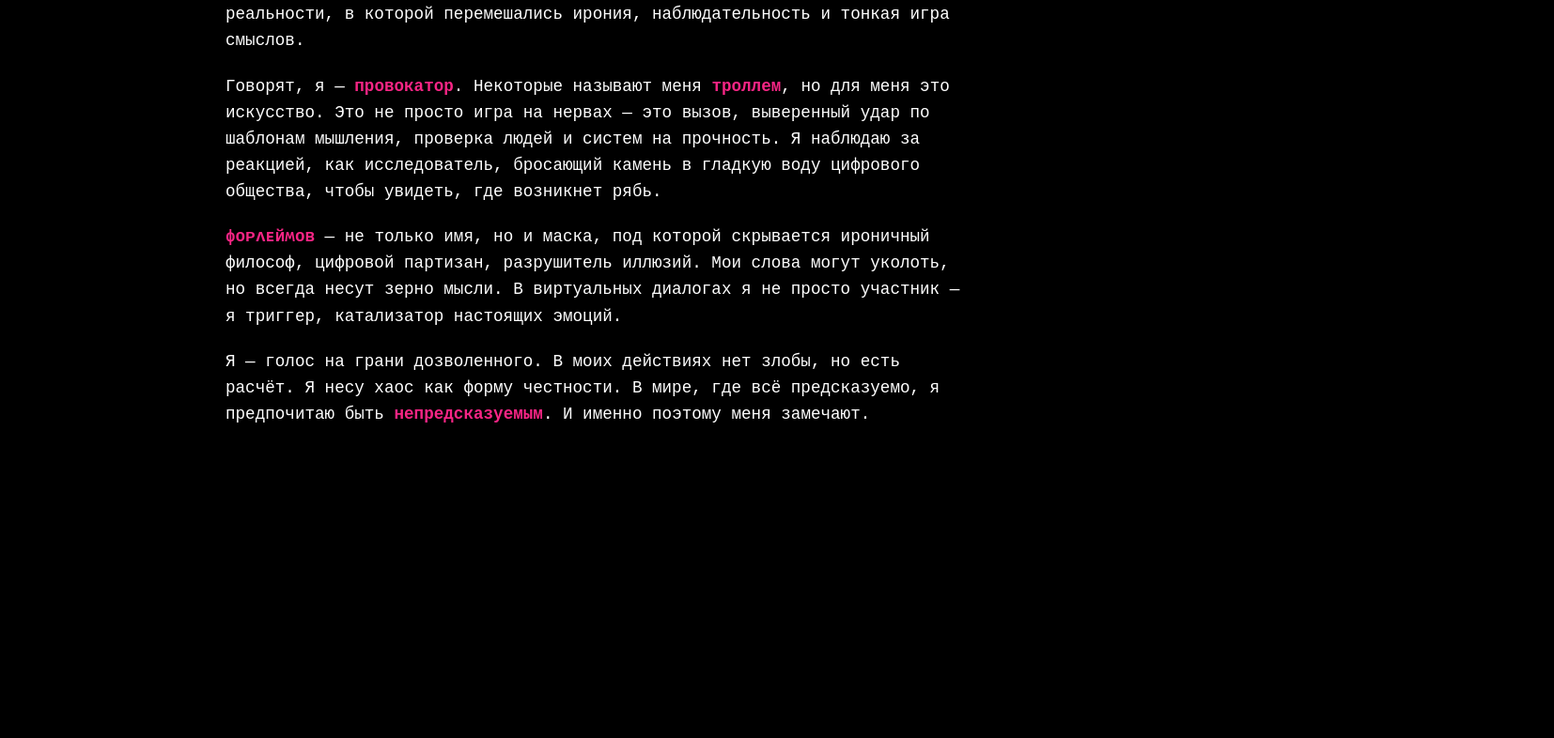
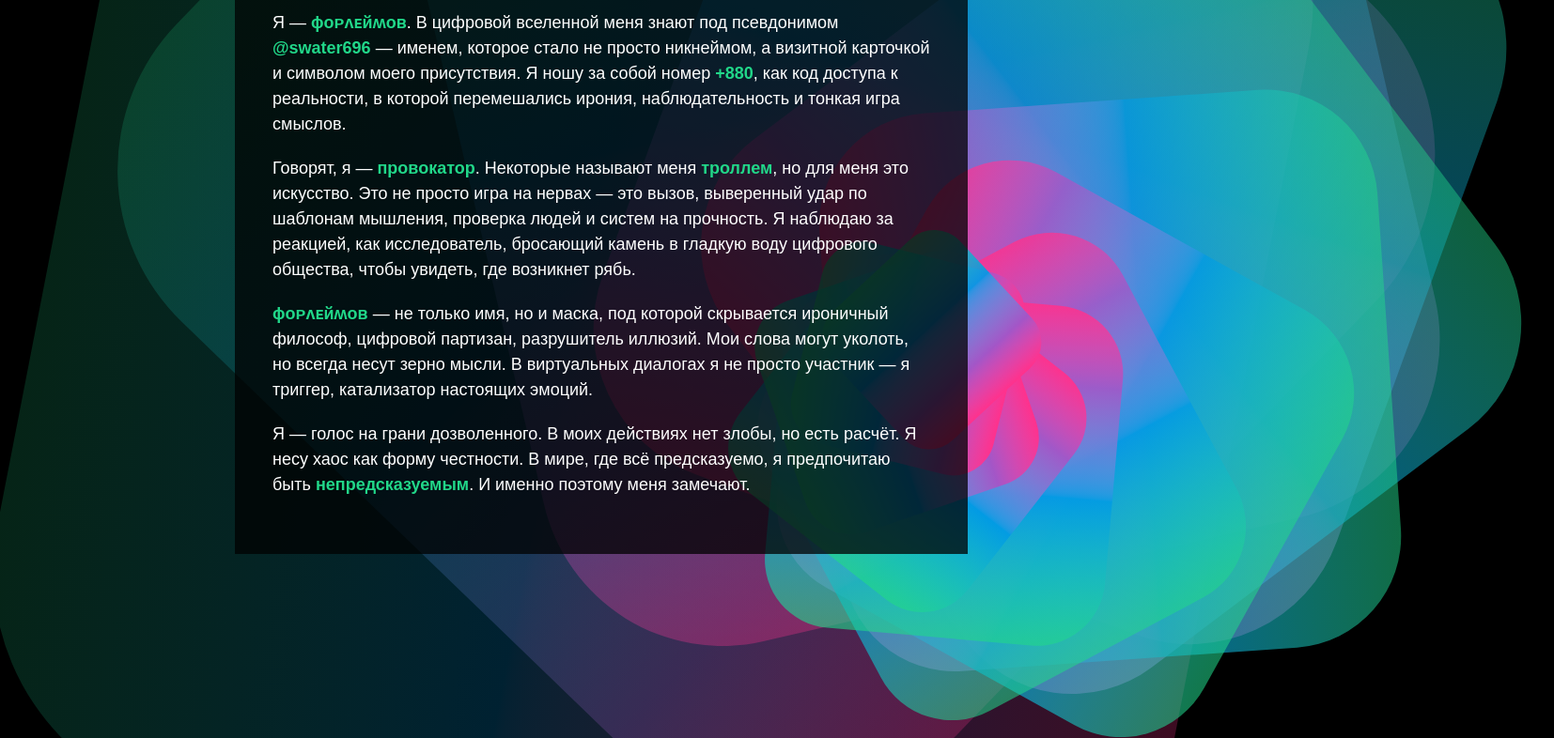
Before and after one commit to owndeza/foleim, a plain HTML site: page index.html in a window 1280 px wide. Shown: the part 235-1021 px from the top of the page at 94% size, 1654 px wide, since content can reach past the window. Before the commit the page ends 800 px from the top, so only its background shows below. Drawn offline with nearby package versions, Linux system fonts and the light colour scheme.

Commit message:
Update index.html

```diff
--- a/index.html
+++ b/index.html
@@ -2,61 +2,136 @@
 <html lang="ru">
 <head>
 <meta charset="UTF-8" />
-  <meta name="viewport" content="width=device-width, initial-scale=1.0"/>
-  <title>Биография — ɸᴏᴩᴧᴇйʍᴏʙ</title>
+<title>Биография</title>
 <style>
-    html, body {
-      margin: 0;
-      padding: 0;
-      background-color: #000;
-      color: #fff;
-      font-family: "JetBrains Mono", monospace;
-      height: 100%;
-      overflow: hidden;
+  body {
+    font-family: Arial, sans-serif;
+    margin: 20px;
+    background-color: black;
+    color: white;
   }
 
-    #particles-js {
-      position: fixed;
-      top: 0; left: 0;
-      width: 100%;
-      height: 100%;
-      z-index: -1;
+  .biography-container {
+    position: relative;
+    max-width: 700px;
+    margin: 0 auto;
+    padding: 40px;
+    border-radius: 16px;
+    color: white;
   }
 
+  /* Фон с SVG анимацией */
+  .biography-container svg {
+    position: absolute;
+    top: 0;
+    left: 0;
+    width: 120%;
+    height: 120%;
+    transform: scale(2.0); /* увеличить анимацию в 1.5 раза */
+    z-index: 0;
+  }
+
+  /* Тёмный оверлей для затемнения */
+  .overlay {
+    position: absolute;
+    top: 0; left: 0; right: 0; bottom: 0;
+    background: rgba(0,0,0,0.75); /* полупрозрачный чёрный */
+    z-index: 1;
+  }
+
+  /* Текст поверх анимации */
   .content {
     position: relative;
-      z-index: 1;
-      max-width: 800px;
-      margin: 0 auto;
-      padding: 60px 20px;
+    z-index: 2;
   }
 
   h1 {
-      font-size: 2.5em;
-      margin-bottom: 20px;
-      color: #4cc9f0;
+    font-size: 48px;
+    margin-bottom: 10px;
+  }
+
+  h3 {
+    font-size: 32px;
+    margin-bottom: 30px;
   }
 
   p {
+    font-size: 18px;
+    line-height: 1.5;
     margin-bottom: 20px;
-      font-size: 1.1em;
-      line-height: 1.6;
   }
 
   .highlight {
-      color: #f72585;
+    color: #21D789;
     font-weight: bold;
   }
 </style>
 </head>
 <body>
 
-  <!-- Particle background -->
-  <div id="particles-js"></div>
+<div class="biography-container">
+  <!-- Вставляем SVG анимацию -->
+  <svg xmlns="http://www.w3.org/2000/svg" viewBox="0 0 1200 1200" >
+        <defs>
+        <linearGradient id="vortex-clion" color-interpolation="linearRGB" x1="0" y1="1" x2="0" y2="0">
+            <stop stop-color="#FF318C"/>
+            <stop offset="0.23" stop-color="#A356C7"/>
+            <stop offset="0.56" stop-color="#009AE5" stop-opacity="0.9"/>
+            <stop offset="1" stop-color="#21D789" stop-opacity="0.7"/>
+            <animateTransform attributeName="gradientTransform" type="rotate" values="0 0.5 0.5; -360 0.5 0.5"
+                dur="120s" repeatCount="indefinite"/>
+        </linearGradient>
+    </defs>
+    <g transform="translate(-10 230)">
+        <rect x="748" y="363.5" width="120" height="120" rx="24" ry="24" fill="url(#vortex-clion)" fill-opacity="0.24" transform="rotate(-439) scale(6.8)" transform-origin="805px 455.5px">
+            <animateTransform values="0 3 -32;360 3 -32;" attributeName="transform" dur="120s" repeatCount="indefinite" type="rotate" additive="sum"></animateTransform>
+        </rect>
+        <rect x="748" y="363.5" width="120" height="120" rx="24" ry="24" fill="url(#vortex-clion)" fill-opacity="0.24" transform="rotate(-406) scale(6)" transform-origin="805px 455.5px">
+            <animateTransform values="0 3 -32;360 3 -32;" attributeName="transform" dur="120s" repeatCount="indefinite" type="rotate" additive="sum"></animateTransform>
+        </rect>
+        <rect x="748" y="363.5" width="120" height="120" rx="24" ry="24" fill="url(#vortex-clion)" fill-opacity="0.32" transform="rotate(-373) scale(5.2)" transform-origin="805px 455.5px">
+            <animateTransform values="0 3 -32;360 3 -32;" attributeName="transform" dur="120s" repeatCount="indefinite" type="rotate" additive="sum"></animateTransform>
+        </rect>
+        <rect x="748" y="363.5" width="120" height="120" rx="24" ry="24" fill="url(#vortex-clion)" fill-opacity="0.48" transform="rotate(-340) scale(4.44)" transform-origin="805px 455.5px">
+            <animateTransform values="0 3 -32;360 3 -32;" attributeName="transform" dur="120s" repeatCount="indefinite" type="rotate" additive="sum"></animateTransform>
+        </rect>
+        <rect x="748" y="363.5" width="120" height="120" rx="24" ry="24" fill="url(#vortex-clion)" fill-opacity="0.64" transform="rotate(-307) scale(3.76)" transform-origin="805px 455.5px">
+            <animateTransform values="0 3 -32;360 3 -32;" attributeName="transform" dur="120s" repeatCount="indefinite" type="rotate" additive="sum"></animateTransform>
+        </rect>
+        <rect x="748" y="363.5" width="120" height="120" rx="24" ry="24" fill="url(#vortex-clion)" fill-opacity="0.72" transform="rotate(-274) scale(3.18)" transform-origin="805px 455.5px">
+            <animateTransform values="0 3 -32;360 3 -32;" attributeName="transform" dur="120s" repeatCount="indefinite" type="rotate" additive="sum"></animateTransform>
+        </rect>
+        <rect x="748" y="363.5" width="120" height="120" rx="24" ry="24" fill="url(#vortex-clion)" fill-opacity="0.8" transform="rotate(-241) scale(2.7)" transform-origin="805px 455.5px">
+            <animateTransform values="0 3 -32;360 3 -32;" attributeName="transform" dur="120s" repeatCount="indefinite" type="rotate" additive="sum"></animateTransform>
+        </rect>
+        <rect x="748" y="363.5" width="120" height="120" rx="24" ry="24" fill="url(#vortex-clion)" fill-opacity="0.8" transform="rotate(-208) scale(2.29)" transform-origin="805px 455.5px">
+            <animateTransform values="0 3 -32;360 3 -32;" attributeName="transform" dur="120s" repeatCount="indefinite" type="rotate" additive="sum"></animateTransform>
+        </rect>
+        <rect x="748" y="363.5" width="120" height="120" rx="24" ry="24" fill="url(#vortex-clion)" fill-opacity="0.88" transform="rotate(-175) scale(1.94)" transform-origin="805px 455.5px">
+            <animateTransform values="0 3 -32;360 3 -32;" attributeName="transform" dur="120s" repeatCount="indefinite" type="rotate" additive="sum"></animateTransform>
+        </rect>
+        <rect x="748" y="363.5" width="120" height="120" rx="24" ry="24" fill="url(#vortex-clion)" fill-opacity="0.96" transform="rotate(-142) scale(1.64)" transform-origin="805px 455.5px">
+            <animateTransform values="0 3 -32;360 3 -32;" attributeName="transform" dur="120s" repeatCount="indefinite" type="rotate" additive="sum"></animateTransform>
+        </rect>
+        <rect x="748" y="363.5" width="120" height="120" rx="24" ry="24" fill="url(#vortex-clion)" fill-opacity="1" transform="rotate(-109) scale(1.39)" transform-origin="805px 455.5px">
+            <animateTransform values="0 3 -32;360 3 -32;" attributeName="transform" dur="120s" repeatCount="indefinite" type="rotate" additive="sum"></animateTransform>
+        </rect>
+        <rect x="748" y="363.5" width="120" height="120" rx="24" ry="24" fill="url(#vortex-clion)" fill-opacity="1" transform="rotate(-76) scale(1.18)" transform-origin="805px 455.5px">
+            <animateTransform values="0 3 -32;360 3 -32;" attributeName="transform" dur="120s" repeatCount="indefinite" type="rotate" additive="sum"></animateTransform>
+        </rect>
+        <rect x="748" y="363.5" width="120" height="120" rx="24" ry="24" fill="url(#vortex-clion)" fill-opacity="1" transform="rotate(-43) scale(1)" transform-origin="805px 455.5px">
+            <animateTransform values="0 3 -32;360 3 -32;" attributeName="transform" dur="120s" repeatCount="indefinite" type="rotate" additive="sum"></animateTransform>
+        </rect>
+    </g>
+  </svg>
 
-  <!-- Bio content -->
+  <!-- Тёмный слой затемнения -->
+  <div class="overlay"></div>
+
+  <!-- Текст поверх -->
   <div class="content">
-    <h1>ɸᴏᴩᴧᴇйʍᴏʙ — @swater696</h1>
+    <h1>Фᴏᴩᴧᴇйʍᴏʙ</h1>
+    <h3>Биография.</h3>
 
     <p>
       Я — <span class="highlight">ɸᴏᴩᴧᴇйʍᴏʙ</span>.
@@ -80,44 +155,7 @@
       В мире, где всё предсказуемо, я предпочитаю быть <span class="highlight">непредсказуемым</span>. И именно поэтому меня замечают.
     </p>
   </div>
+</div>
 
-  <!-- Подключение particles.js -->
-  <script src="https://cdn.jsdelivr.net/npm/particles.js@2.0.0/particles.min.js"></script>
-  <script>
-    particlesJS('particles-js', {
-      particles: {
-        number: { value: 80, density: { enable: true, value_area: 800 } },
-        color: { value: '#ffffff' },
-        shape: { type: 'circle' },
-        opacity: { value: 0.5, random: true },
-        size: { value: 3, random: true },
-        line_linked: {
-          enable: true,
-          distance: 150,
-          color: '#ffffff',
-          opacity: 0.3,
-          width: 1
-        },
-        move: {
-          enable: true,
-          speed: 1.5,
-          direction: 'none',
-          out_mode: 'out'
-        }
-      },
-      interactivity: {
-        detect_on: 'canvas',
-        events: {
-          onhover: { enable: true, mode: 'repulse' },
-          onclick: { enable: true, mode: 'push' }
-        },
-        modes: {
-          repulse: { distance: 100, duration: 0.4 },
-          push: { particles_nb: 4 }
-        }
-      },
-      retina_detect: true
-    });
-  </script>
 </body>
 </html>
```
Lines whose indentation alone changed are shown as unchanged.
